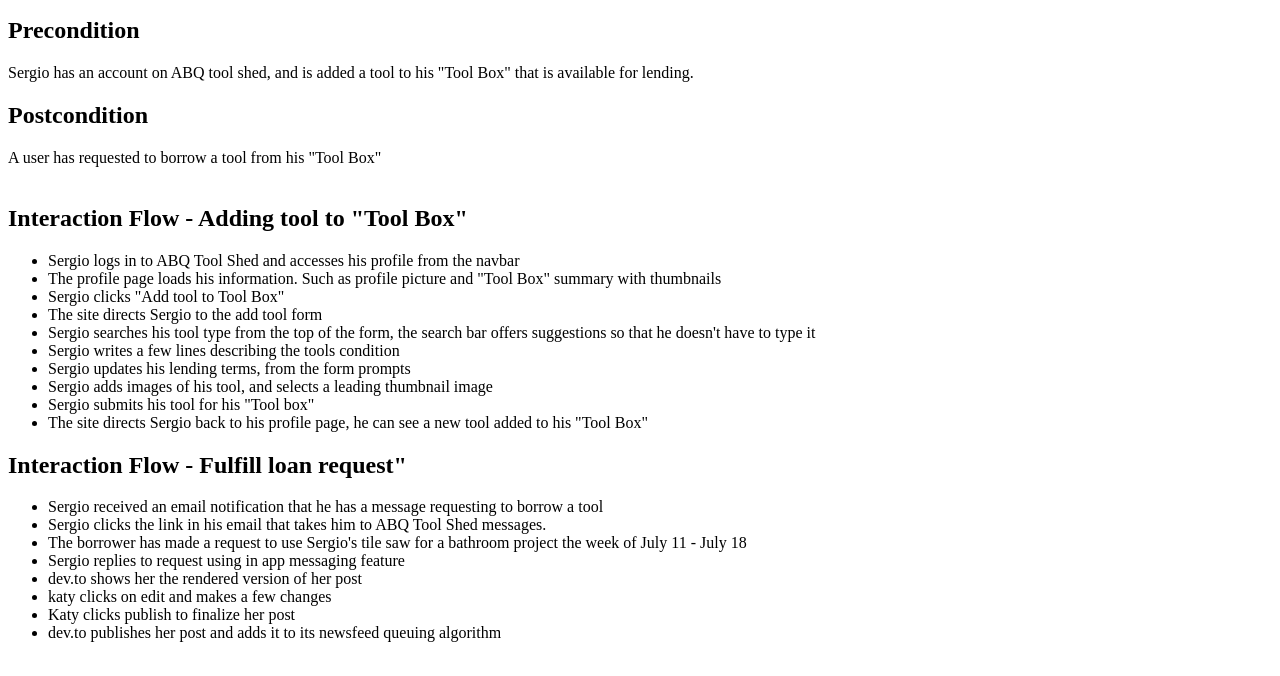
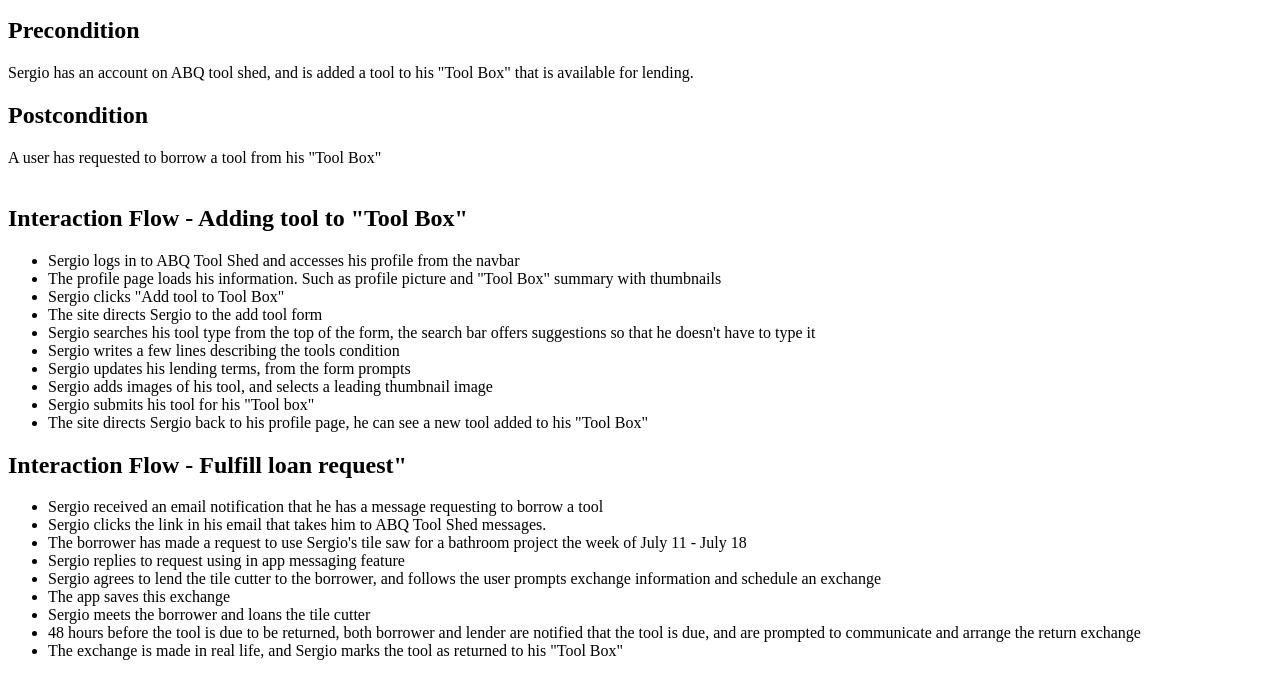
Before and after one commit to Abq-Tool-Shed/Capstone-Abq-Tool-Shed, a plain HTML site: page Documentation/sergio.html in a window 1280 px wide. Shown: the part 484-1160 px from the top of the page. Drawn offline with Linux system fonts and the light colour scheme.

Commit message:
added remaining interaction flow text

```diff
--- a/Documentation/sergio.html
+++ b/Documentation/sergio.html
@@ -57,10 +57,12 @@
     <li>Sergio clicks the link in his email that takes him to ABQ Tool Shed messages. </li>
     <li>The borrower has made a request to use Sergio's tile saw for a bathroom project the week of July 11 - July 18</li>
     <li>Sergio replies to request using in app messaging feature</li>
-    <li>dev.to shows her the rendered version of her post</li>
-    <li>katy clicks on edit and makes a few changes</li>
-    <li>Katy clicks publish to finalize her post</li>
-    <li>dev.to publishes her post and adds it to its newsfeed queuing algorithm</li>
+    <li>Sergio agrees to lend the tile cutter to the borrower, and follows the user prompts exchange information and schedule an exchange</li>
+    <li>The app saves this exchange</li>
+    <li>Sergio meets the borrower and loans the tile cutter</li>
+    <li>48 hours before the tool is due to be returned, both borrower and lender are notified that the tool is due, and are prompted to communicate and arrange the return exchange </li>
+    <li>The exchange is made in real life, and Sergio marks the tool as returned to his "Tool Box"</li>
+
 </ul>
 
 
```
